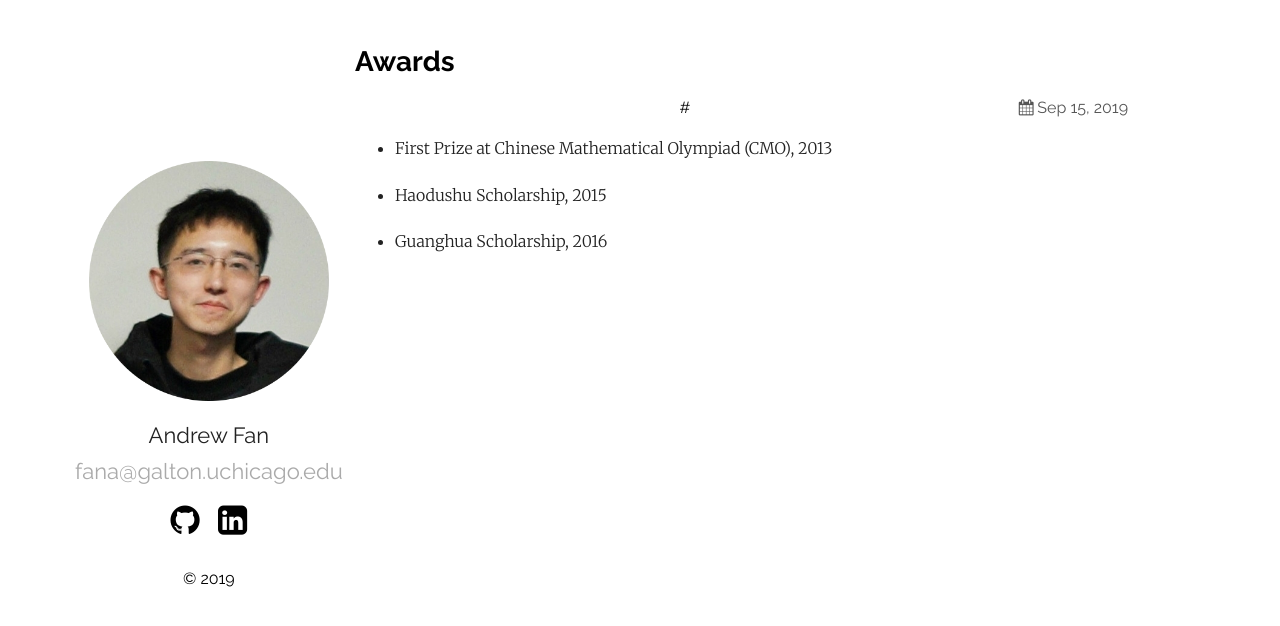
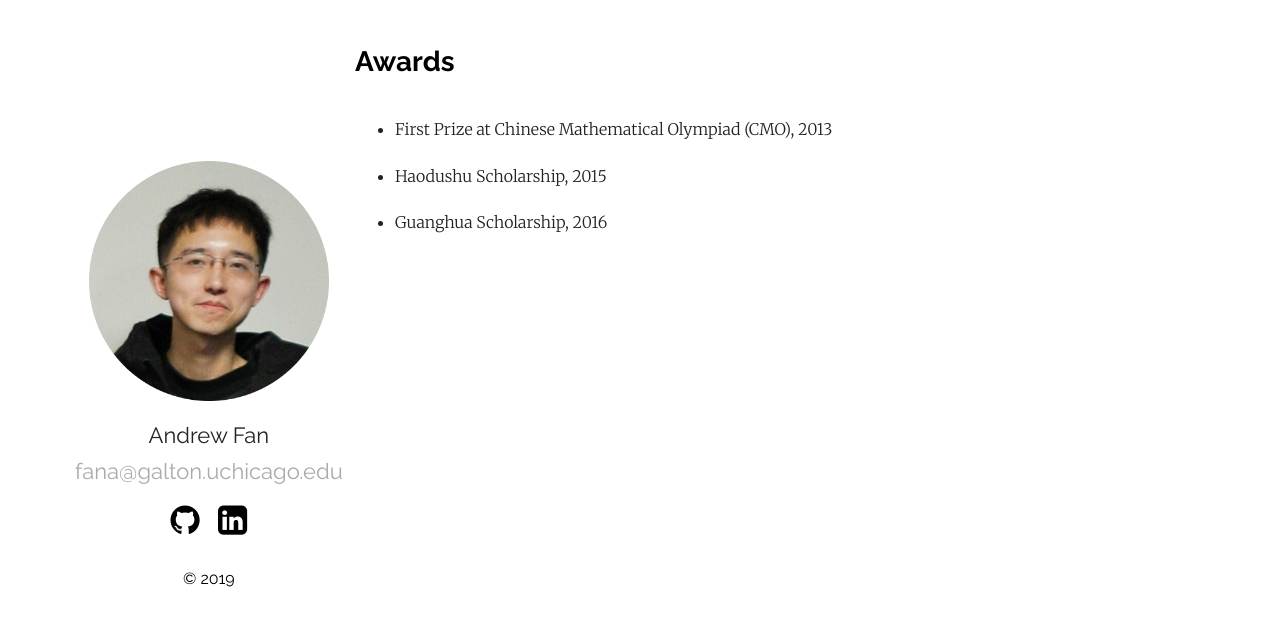
Before and after one commit to angzhifan/angzhifan.github.io, a Jekyll site: the page built from _posts/2019-09-15-10awards.markdown, in a window 1280 px wide. Shown: the top 626 px of the page. Built offline with Jekyll 4.4.1, drawn with Linux system fonts in a browser that asks for light colours.

Commit message:
fan commit

```diff
--- a/_layouts/post.html
+++ b/_layouts/post.html
@@ -12,7 +12,9 @@ layout: default
       <li>{{ tag }}</li>
       {%- endfor -%}
     </ul>
-    #<div class="post-date"><i class="icon-calendar"></i>{{ page.date | date: date_format }}</div>
+
+  <!--  #<div class="post-date"><i class="icon-calendar"></i>{{ page.date | date: date_format }}</div> 2019-12-19-->
+
   </div>
   <div class="post">
     {{ content }}
```
